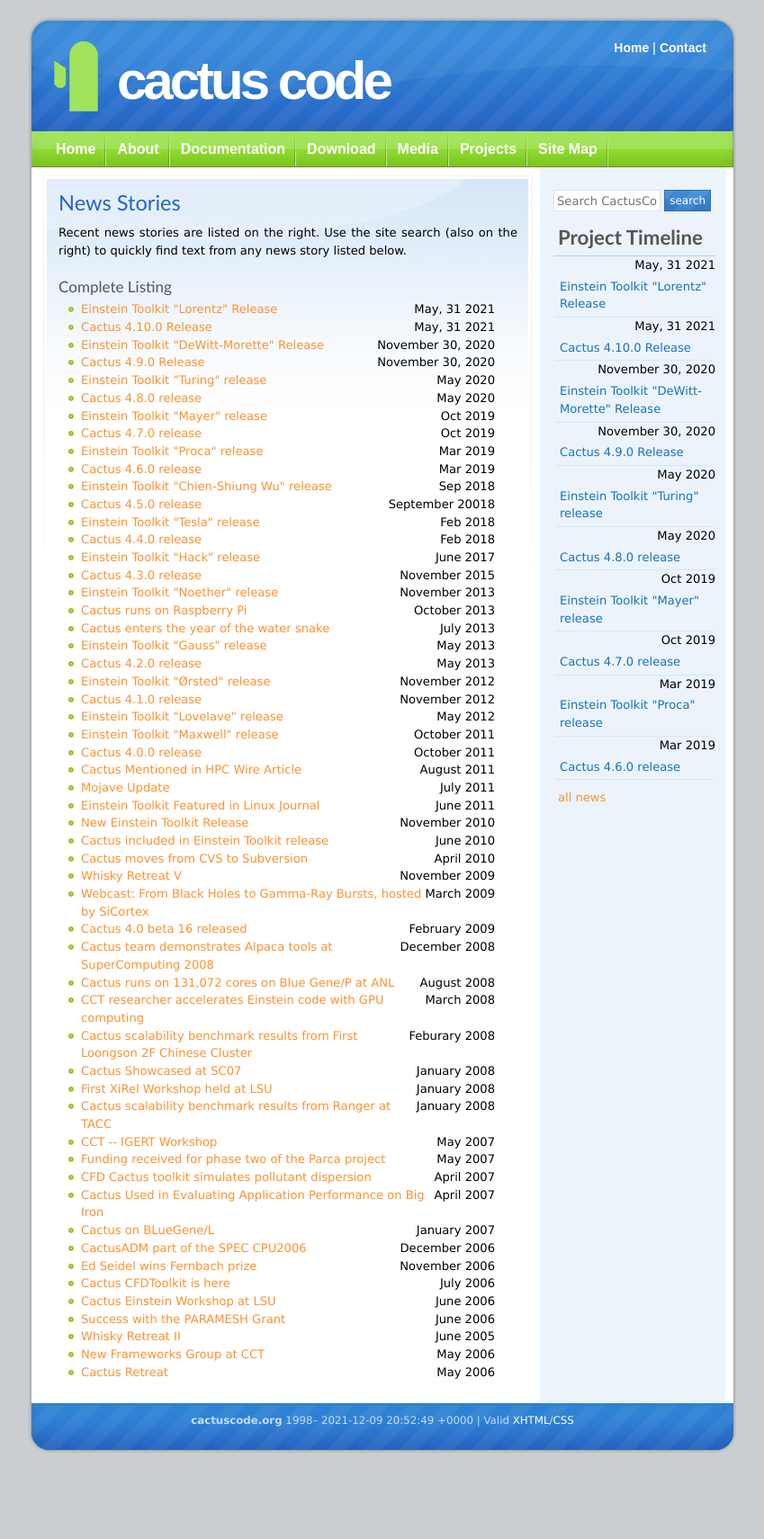
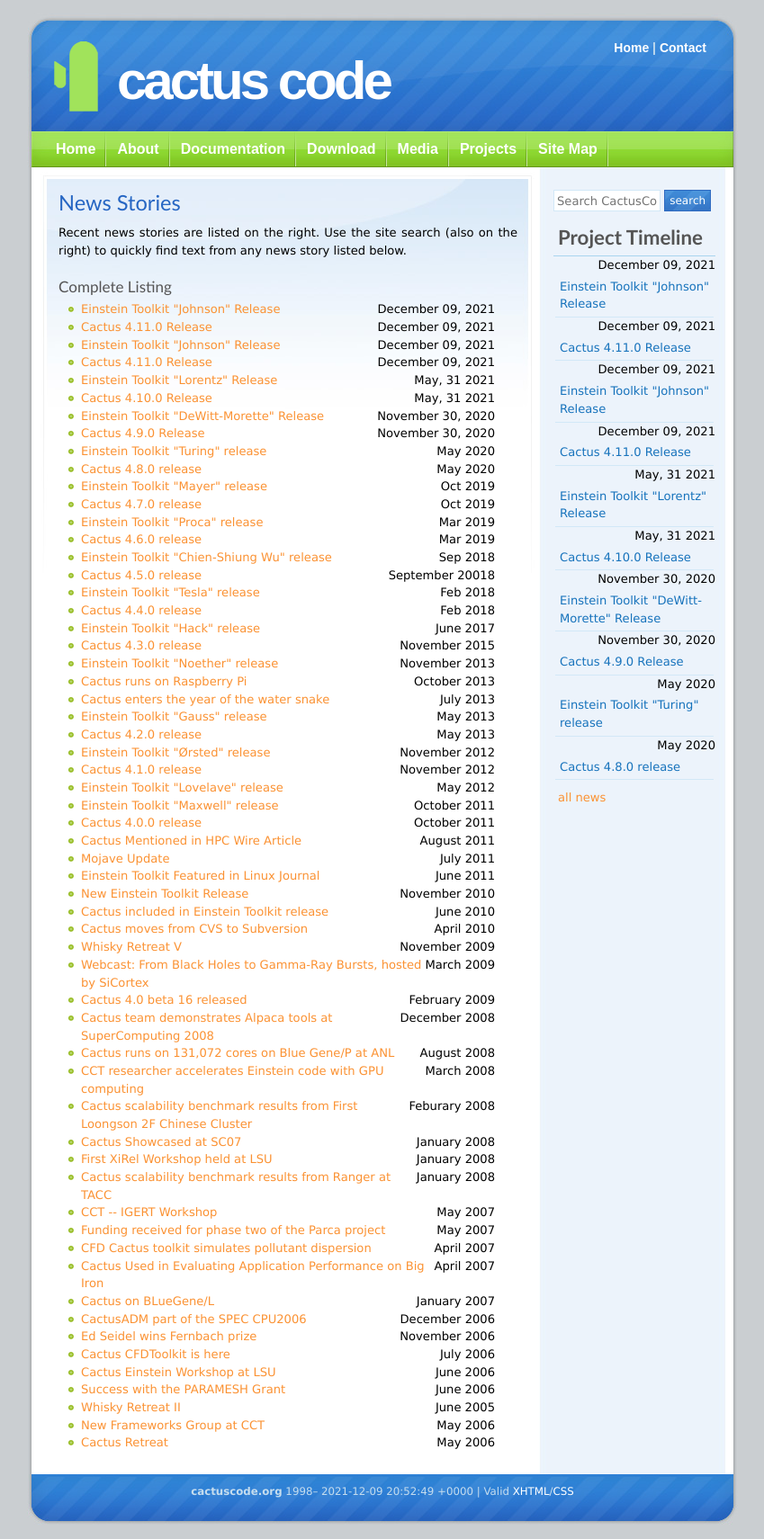
Before and after one commit to EinsteinToolkit/www.cactuscode.org, a Jekyll site: the page built from media/news/index.md, in a window 1280 px wide. Shown: the whole page at 90% size, without its empty margins (215-1064 px from the left). Built offline with Jekyll 4.4.1, drawn with Linux system fonts in a browser that asks for light colours; before the commit the page ends 1632 px from its top, so only the background shows below that.

Commit message:
Announce new release

```diff
--- a/_data/news.yml
+++ b/_data/news.yml
@@ -1,3 +1,15 @@
+- date: "December 09, 2021"
+  link: "ET_2021_11/index.html"
+  title: 'Einstein Toolkit "Johnson" Release'
+- date: "December 09, 2021"
+  link: "cactus_4.11.0/index.html"
+  title: 'Cactus 4.11.0 Release'
+- date: "December 09, 2021"
+  link: "ET_2021_11/index.html"
+  title: 'Einstein Toolkit "Johnson" Release'
+- date: "December 09, 2021"
+  link: "cactus_4.11.0/index.html"
+  title: 'Cactus 4.11.0 Release'
 - date: "May, 31 2021"
   link: "ET_2021_05/index.html"
   title: 'Einstein Toolkit "Lorentz" Release'
--- /dev/null
+++ b/media/news/ET_2021_11/index.md
@@ -0,0 +1,14 @@
+---
+layout: default
+title:  Einstein Toolkit "Johnson" Release
+---
+We are pleased to announce the twenty-second release (code name
+[Johnson](https://en.wikipedia.org/wiki/Katherine_Johnson)) of the
+Einstein Toolkit, an open, community developed software infrastructure for
+relativisticastrophysics.
+
+For more information about using or contributing to the Einstein Toolkit, or to
+join the Einstein Toolkit Consortium, please visit our web pages at
+[http://einsteintoolkit.org](http://einsteintoolkit.org).
+
+### December 09, 2021 Steven R. Brandt
--- /dev/null
+++ b/media/news/cactus_4.11.0/index.md
@@ -0,0 +1,13 @@
+---
+layout: default
+title: Cactus 4.11.0 release
+---
+We are pleased to announce release 4.11.0 of the Cactus computational toolkit
+in conjunction with the [Johnson](https://en.wikipedia.org/wiki/Katherine_Johnson)
+release of the
+[Einstein Toolkit](https://einsteintoolkit.org).
+
+Read more about the new release in the longer
+[Einstein Toolkit release notes](https://einsteintoolkit.org/about/releases/ET_2021_05_announcement.html).
+
+### December 09, 2021 Steven R. Brandt
```
Also changed, not shown: media/news/ET_2021_11/ET_2021_05/index.md (added, +14 -0 lines), media/news/cactus_4.10.0/cactus_4.9.0/index.md (added, +13 -0 lines), media/news/cactus_4.11.0/cactus_4.9.0/index.md (added, +13 -0 lines).
